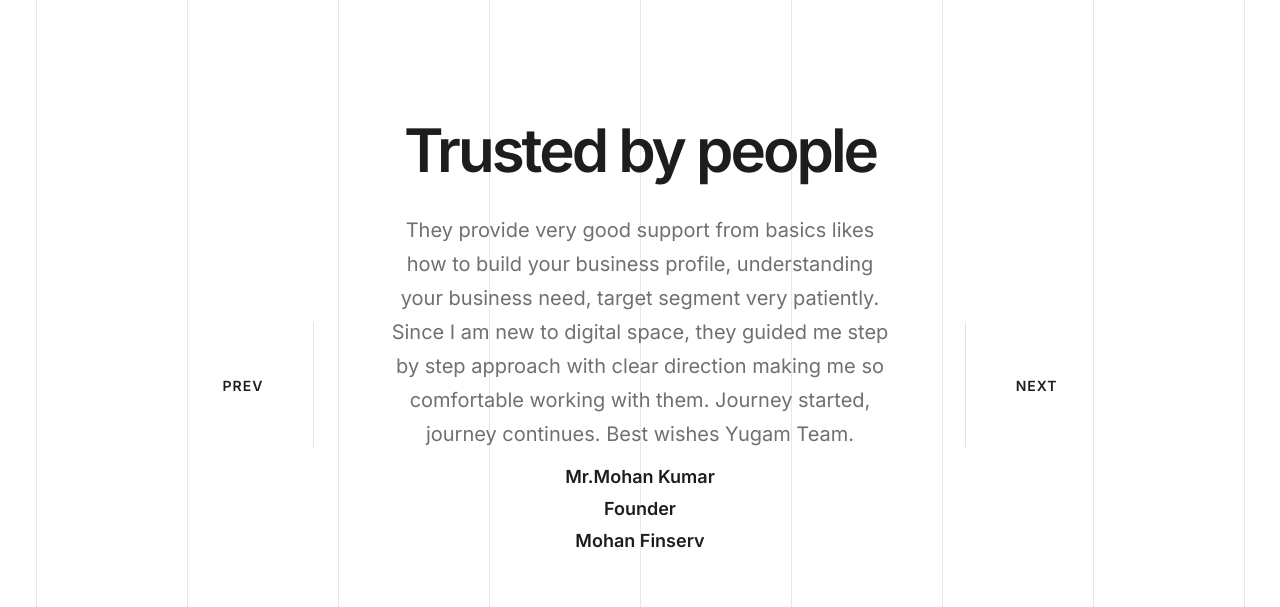
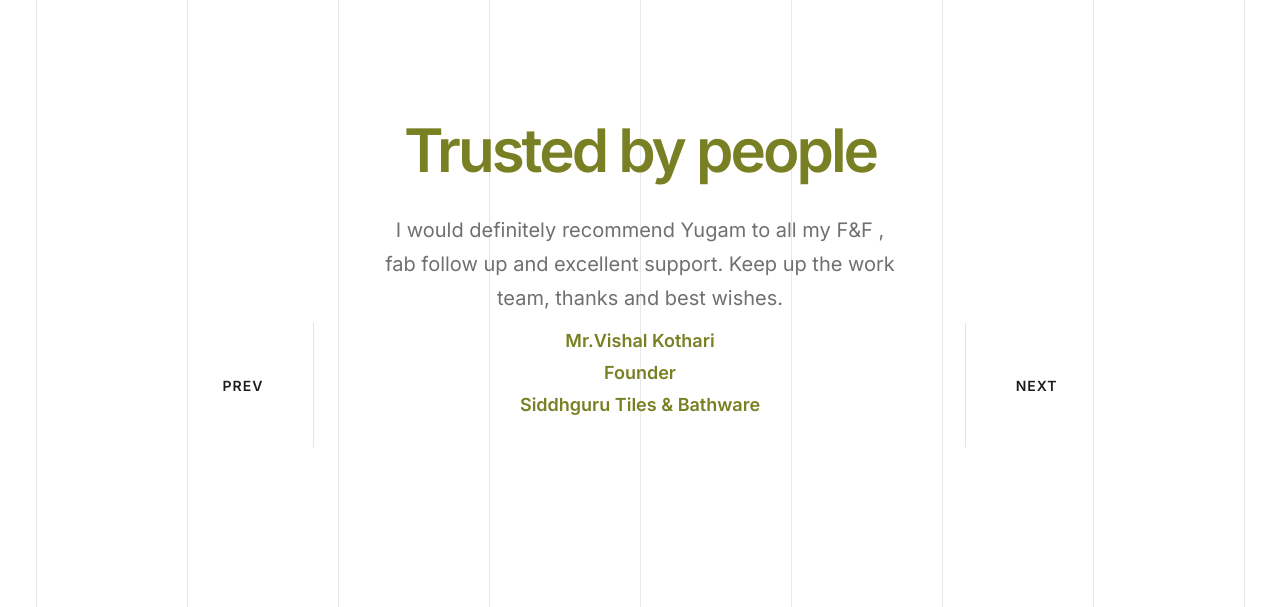
Before and after one commit to Purusothaman73/yugamconsulting, a plain HTML site: page index.html in a window 1280 px wide. Shown: the part 3560-4167 px from the top of the page. Drawn offline with Linux system fonts and the light colour scheme; animation ran at ten frames a second; files whose address does not match are found by name.

Commit message:
Add files via upload

```diff
--- a/index.html
+++ b/index.html
@@ -339,19 +339,19 @@
         <div class="container">
             <div class="row justify-content-center mb-3 sm-mb-30px">
                 <div class="col-12 text-center">
-                    <h2 class="text-dark-gray fw-600 ls-minus-3px mb-0 alt-font">Trusted by people</h2>
+                    <h2 class="text-dark-gray fw-600 ls-minus-3px mb-0 alt-font" style="color:#788023">Trusted by people</h2>
                 </div>
             </div>
             <div class="row justify-content-center">
                 <div class="col-12 col-xl-9 testimonials-style-11 position-relative ps-15 pe-15 sm-ps-10 sm-pe-10 text-center text-md-start">
-                    <div class="swiper magic-cursor slider-custom-text" data-slider-options='{ "loop": true, "keyboard": { "enabled": true, "onlyInViewport": true }, "autoplay": { "delay": 4000, "disableOnInteraction": false }, "navigation": { "nextEl": ".swiper-button-next-nav", "prevEl": ".swiper-button-previous-nav", "effect": "fade" } }'>
+                    <div class="swiper magic-cursor slider-custom-text" data-slider-options='{ "loop": true, "keyboard": { "enabled": true, "onlyInViewport": true }, "autoplay": { "delay": 2000, "disableOnInteraction": false }, "navigation": { "nextEl": ".swiper-button-next-nav", "prevEl": ".swiper-button-previous-nav", "effect": "fade" } }'>
                         <div class="swiper-wrapper">
                             <!-- start testimonial item -->
                             <div class="swiper-slide text-center">
                                 <div class="fs-20 lh-34 mb-10px">Your input to our company is a game-changer in making our Brand reach . We can see how invested you are in Making our goals work  and that extra effort you put in is your Competitive edge is what we captured. I admire your dedication and believe you have a bright future ahead of you.</div>
-                                <span class="fs-18 text-dark-gray fw-600 d-block">Mrs.Deepthi Reddy</span>
-								<span class="fs-18 text-dark-gray fw-600 d-block">Founder</span>
-								<span class="fs-18 text-dark-gray fw-600 d-block">Streaks Signature Salon, Ambur</span>
+                                <span class="fs-18 text-dark-gray fw-600 d-block" style="color:#788023">Mrs.Deepthi Reddy</span>
+								<span class="fs-18 text-dark-gray fw-600 d-block" style="color:#788023">Founder</span>
+								<span class="fs-18 text-dark-gray fw-600 d-block" style="color:#788023">Streaks Signature Salon, Ambur</span>
                             </div>
                             <!-- end testimonial item -->
                             <!-- start testimonial item -->
@@ -359,25 +359,25 @@
                                 <div class="fs-20 lh-34 mb-10px">They provide very good support from basics likes how to build your business profile, understanding your business need, target segment very patiently. Since I am new to digital space, they guided me step by step approach with clear direction making me so comfortable working with them.
 Journey started, journey continues. Best wishes Yugam Team.
 </div>
-                                <span class="fs-18 text-dark-gray fw-600 d-block">Mr.Mohan Kumar</span>
-								<span class="fs-18 text-dark-gray fw-600 d-block">Founder</span>
-								<span class="fs-18 text-dark-gray fw-600 d-block">Mohan Finserv</span>
+                                <span class="fs-18 text-dark-gray fw-600 d-block" style="color:#788023">Mr.Mohan Kumar</span>
+								<span class="fs-18 text-dark-gray fw-600 d-block" style="color:#788023">Founder</span>
+								<span class="fs-18 text-dark-gray fw-600 d-block" style="color:#788023">Mohan Finserv</span>
                             </div>
                             <!-- end testimonial item -->
                             <!-- start testimonial item -->
                             <div class="swiper-slide text-center">
                                 <div class="fs-20 lh-34 mb-10px">I would definitely recommend Yugam to all my F&F , fab follow up and excellent support.
 Keep up the work team, thanks and best wishes.</div>
-                                <span class="fs-18 text-dark-gray fw-600 d-block">Mr.Vishal Kothari</span>
-								<span class="fs-18 text-dark-gray fw-600 d-block">Founder</span>
-								<span class="fs-18 text-dark-gray fw-600 d-block">Siddhguru Tiles & Bathware</span>
+                                <span class="fs-18 text-dark-gray fw-600 d-block" style="color:#788023">Mr.Vishal Kothari</span>
+								<span class="fs-18 text-dark-gray fw-600 d-block" style="color:#788023">Founder</span>
+								<span class="fs-18 text-dark-gray fw-600 d-block" style="color:#788023">Siddhguru Tiles & Bathware</span>
                             </div>
                             <!-- end testimonial item -->
 							<!-- start testimonial item -->
                             <div class="swiper-slide text-center">
                                 <div class="fs-20 lh-34 mb-10px">The logo that Yugam consulting had created for my store is very impressive and they are sure to give lifetime support regarding any and every design requirement. Be it a promotion video, animation video, wall design or poster design. These people are to the point in serving our request. They make our imaginations come true.</div>
-                                <span class="fs-18 text-dark-gray fw-600 d-block">Mr.Sushmoan</span>
-								<span class="fs-18 text-dark-gray fw-600 d-block">The Milky Story, Salem</span>
+                                <span class="fs-18 text-dark-gray fw-600 d-block" style="color:#788023">Mr.Sushmoan</span>
+								<span class="fs-18 text-dark-gray fw-600 d-block" style="color:#788023">The Milky Story, Salem</span>
                             </div>
                             <!-- end testimonial item -->
                         </div>
```
